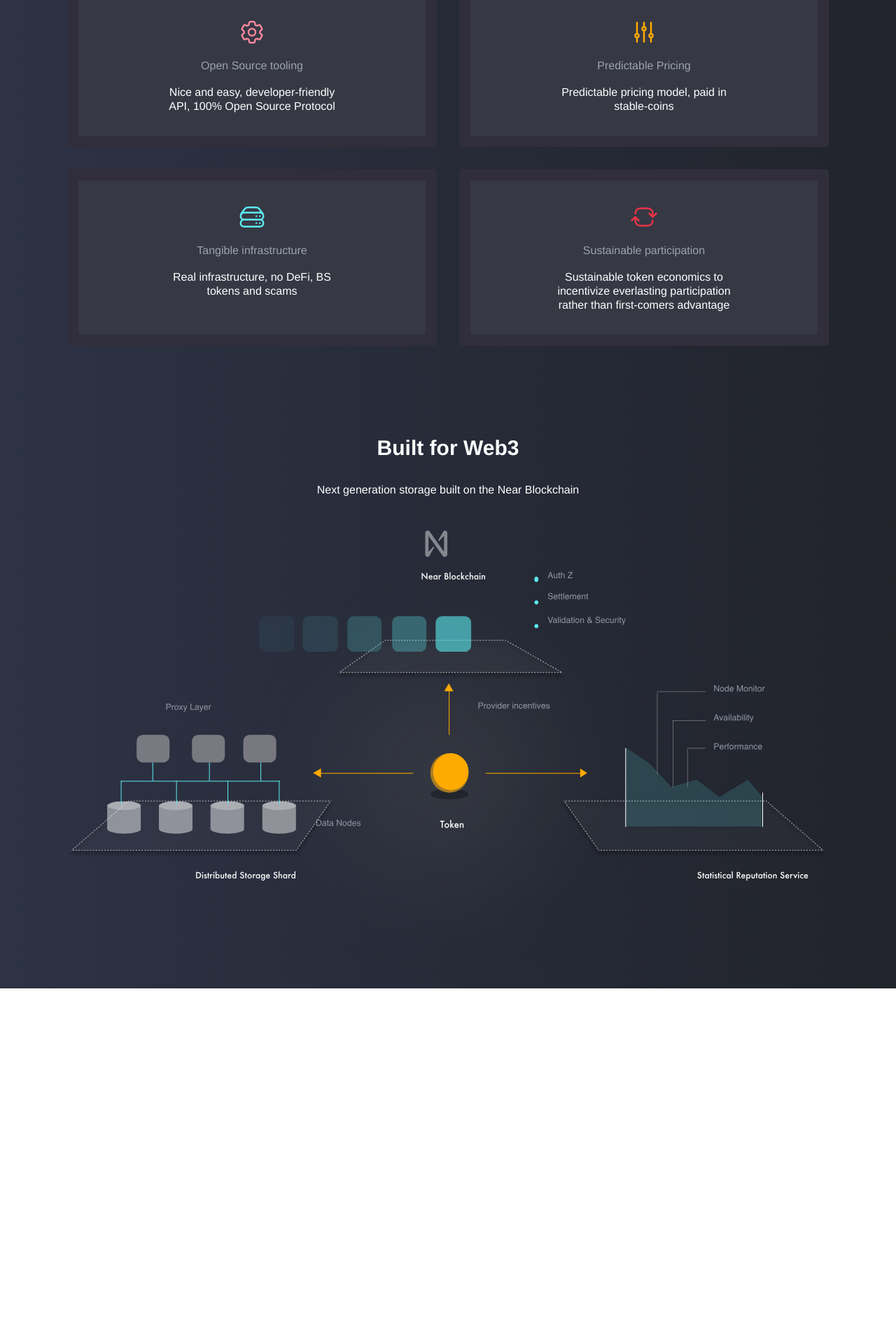
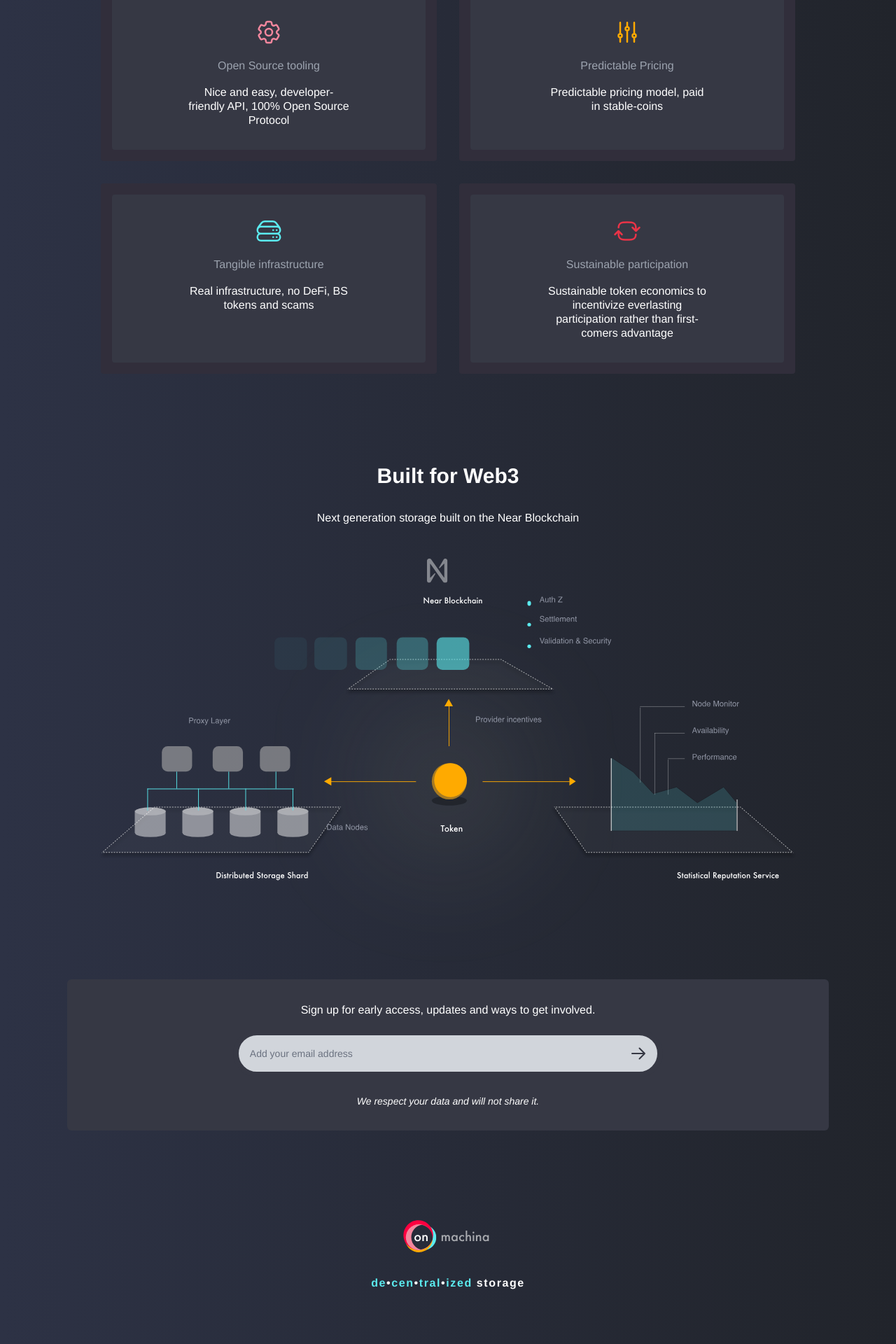
Before and after one commit to onmachina/onmachina-website, a Nuxt app: page / in a window 1280 px wide. Shown: the part 820-2740 px from the top of the page at 70% size. Before the commit the page ends 2232 px from the top, so only its background shows below. Built offline with nearby package versions, Linux system fonts and the light colour scheme; a web font is replaced by a local one.

Commit message:
footer, bottom cta, refactor form

```diff
--- /dev/null
+++ b/components/BottomCTA.vue
@@ -0,0 +1,17 @@
+<template>
+  <section class="p-8 bg-darkblue-800 rounded-md w-full mx-auto">
+    <JoinForm />
+    <p class="text-sm italic text-white mt-6">
+      We respect your data and will not share it.
+    </p>
+  </section>
+</template>
+
+<script>
+  import JoinForm from '../components/JoinForm.vue';
+
+  export default {
+    name: "BottomCTA",
+    components: { JoinForm }
+  }
+</script>
--- /dev/null
+++ b/components/Footer.vue
@@ -0,0 +1,20 @@
+<template>
+  <section class="my-32">
+    <nuxt-link to="/">
+      <OnMachinaLogo class="w-32 mx-auto" />
+    </nuxt-link>
+    <p class="text-white font-demi tracking-widest mt-8">
+      <span class="text-sea">de<span class="text-gray-100">•</span>cen<span class="text-gray-100">•</span>tral<span class="text-gray-100">•</span>ized</span>
+      storage
+    </p>
+  </section>
+</template>
+
+<script>
+  import OnMachinaLogo from './OnMachina-logo.vue';
+
+  export default {
+    name: "Footer",
+    components: { OnMachinaLogo }
+  }
+</script>
--- a/components/Hero.vue
+++ b/components/Hero.vue
@@ -8,19 +8,15 @@
     <p class="text-gray-400 mt-8 font-book">
       We are building <strong class="text-white font-demi">storage first</strong> <em>(resilience, availability, capacity, performance)</em>, <strong class="text-white font-demi">enhanced with blockchain</strong> <em>(decentralized, immutable, verified owner, permissionless)</em> to give control and ownership of data <strong class="text-white font-demi">back to individuals</strong> from the public cloud oligopolists.
     </p>
-    <form name="waitlist" method="POST" action="/thanks" netlify-honeypot="bot-field" data-netlify="true">
-      <p class="text-white mt-12 font-book mb-4">
-        Sign up for early access, updates and ways to get involved.
-      </p>
-      <div class="relative w-full md:w-3/5 mx-auto">
-        <button type="submit" class="absolute right-6 rounded-full p-3 hover:bg-gray-400" style="top:15%; right: 11px">
-          <svg xmlns="http://www.w3.org/2000/svg" viewBox="0 0 24 24" stroke-width="2" stroke="#363844" class="w-6 h-6 ">
-            <path stroke-linecap="round" stroke-linejoin="round" d="M13.5 4.5L21 12m0 0l-7.5 7.5M21 12H3" />
-          </svg>
-        </button>
-        <input type="hidden" name="form-name" value="waitlist" />
-        <input class="w-full py-4 px-4 rounded-full text-sm placeholder-gray-500 bg-gray-300 focus:outline-none focus:ring-salmon focus:border-darkblue-500 border-8 border-darkblue-800" type="email" name="email" placeholder="Add your email address"></input>
-      </div>
-    </form>
+    <JoinForm class="mt-12" />
   </div>
 </template>
+
+<script>
+  import JoinForm from '../components/JoinForm.vue';
+
+  export default {
+    name: "Hero",
+    components: { JoinForm }
+  }
+</script>
--- /dev/null
+++ b/components/JoinForm.vue
@@ -0,0 +1,18 @@
+<template>
+  <section>
+    <form name="waitlist" method="POST" action="/thanks" netlify-honeypot="bot-field" data-netlify="true">
+      <p class="text-white font-book mb-4">
+        Sign up for early access, updates and ways to get involved.
+      </p>
+      <div class="relative w-full md:w-3/5 mx-auto">
+        <button type="submit" class="absolute right-6 rounded-full p-3 hover:bg-gray-400" style="top:15%; right: 11px">
+          <svg xmlns="http://www.w3.org/2000/svg" viewBox="0 0 24 24" stroke-width="2" stroke="#363844" class="w-6 h-6 ">
+            <path stroke-linecap="round" stroke-linejoin="round" d="M13.5 4.5L21 12m0 0l-7.5 7.5M21 12H3" />
+          </svg>
+        </button>
+        <input type="hidden" name="form-name" value="waitlist" />
+        <input class="w-full py-4 px-4 rounded-full text-sm placeholder-gray-500 bg-gray-300 focus:outline-none focus:ring-salmon focus:border-darkblue-500 border-8 border-darkblue-800" type="email" name="email" placeholder="Add your email address"></input>
+      </div>
+    </form>
+  </section>
+</template>
--- a/pages/index.vue
+++ b/pages/index.vue
@@ -1,9 +1,11 @@
 <template>
-  <div class="container mx-auto px-12 text-center">
+  <div class="container text-center">
     <Nav />
     <Hero />
     <Features />
     <BuiltFor />
+    <BottomCTA />
+    <Footer />
   </div>
 </template>
 
@@ -12,9 +14,10 @@
   import Hero from '../components/Hero.vue';
   import Features from '../components/Features.vue';
   import BuiltFor from '../components/BuiltFor.vue';
+  import BottomCTA from '../components/BottomCTA.vue';
 
   export default {
     name: "IndexPage",
-    components: { Nav, Hero, Features, BuiltFor }
+    components: { Nav, Hero, Features, BuiltFor, BottomCTA }
   }
 </script>
--- a/pages/thanks.vue
+++ b/pages/thanks.vue
@@ -3,18 +3,20 @@
     <Nav />
     <section class="py-20 w-full lg:w-3/5 mx-auto">
       <h1 class="text-5xl md:text-6xl text-white font-demi leading-none"><span class="text-transparent bg-clip-text bg-gradient-to-r from-peach to-sea block">Thank you</span> for your interest</h1>
-      <p class="text-gray-400 mt-8 font-book">
-      We have received your email and will reach out as soon as possible.
+      <p class="text-gray-400 mt-8 mb-32 font-book">
+      Your email is on the list, we will reach out as soon as possible.
     </p>
     </section>
+    <Footer />
   </div>
 </template>
 
 <script>
   import Nav from '../components/Nav.vue';
+  import Footer from '../components/Footer.vue';
 
   export default {
     name: "ThanksPage",
-    components: { Nav }
+    components: { Nav, Footer }
   }
 </script>
--- a/tailwind.config.js
+++ b/tailwind.config.js
@@ -31,6 +31,16 @@ module.exports = {
       demi: 600,
       heavy: 700,
     },
+    container: {
+      center: true,
+      padding: {
+        DEFAULT: '2rem',
+        sm: '3rem',
+        lg: '5rem',
+        xl: '6rem',
+        '2xl': '6rem',
+      },
+    },
     extend: {
       spacing: {
         '8xl': '96rem',
```
